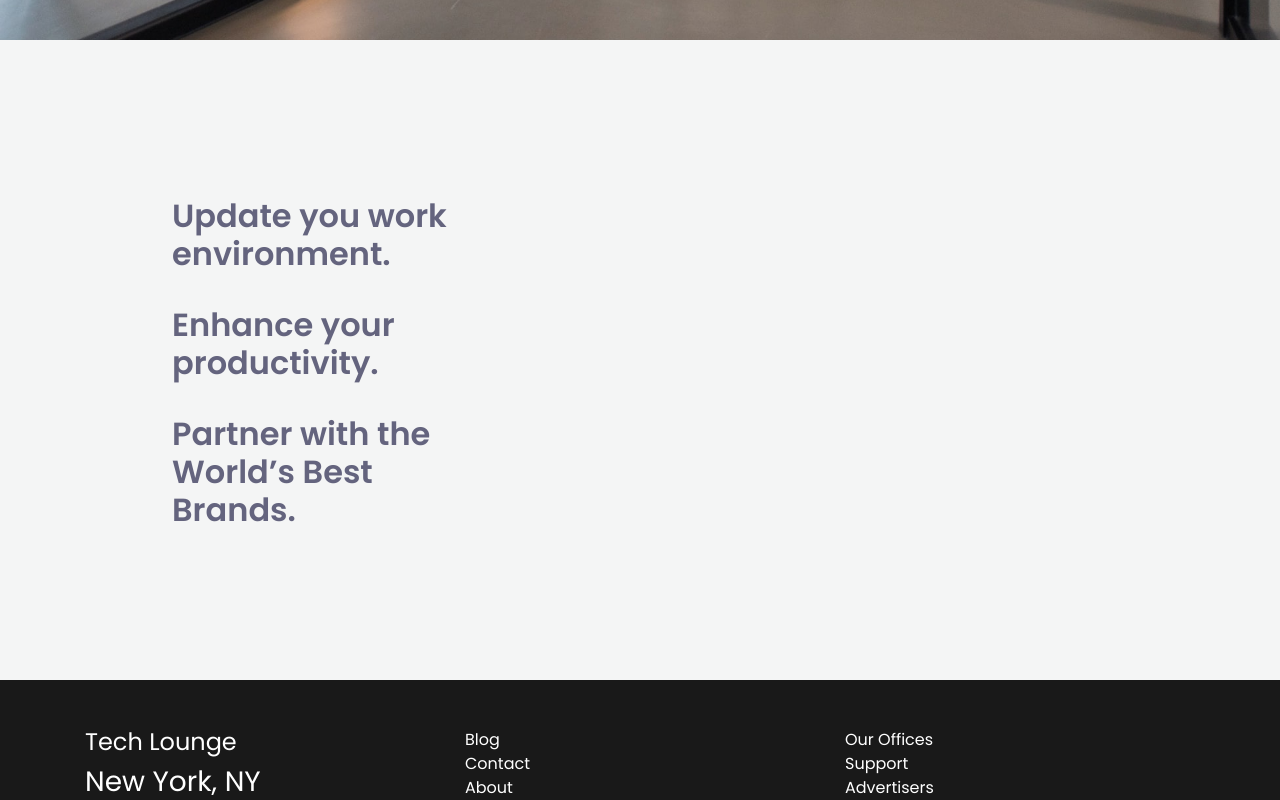
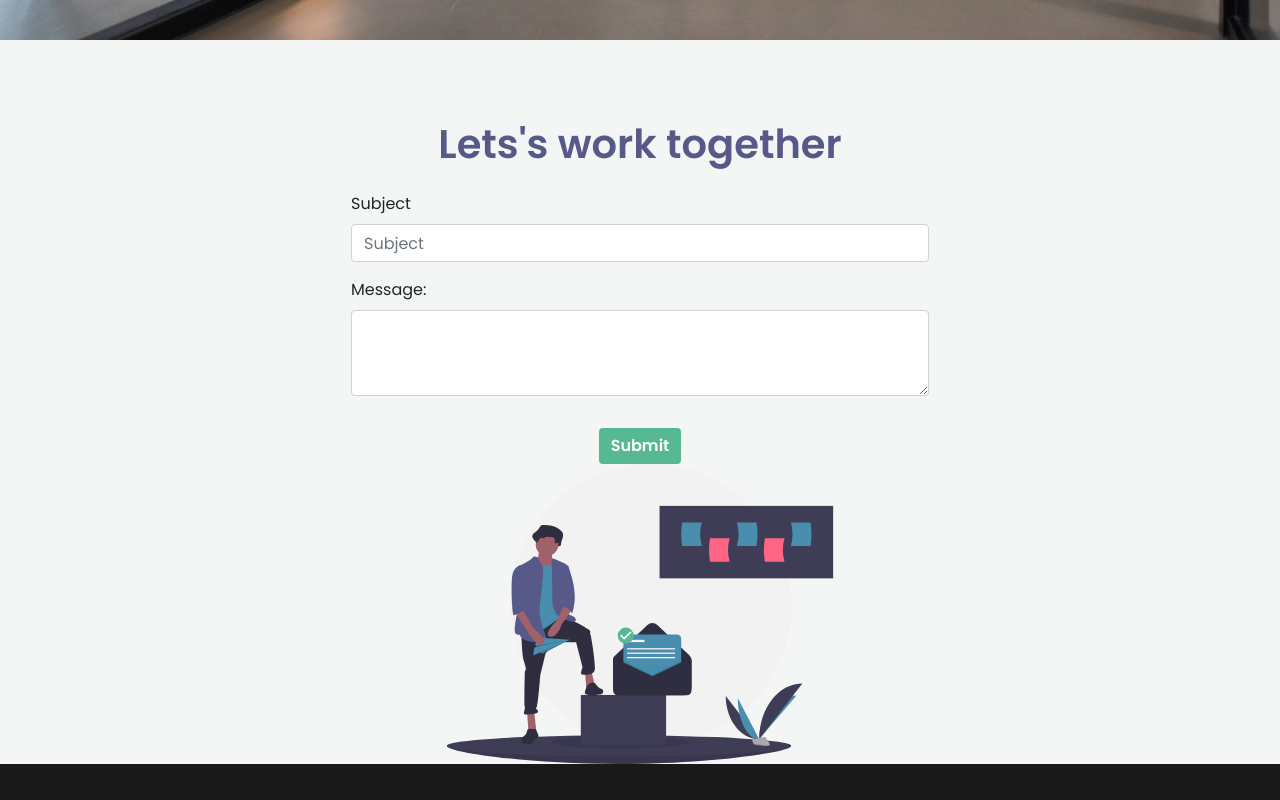
Before and after one commit to Barak-S/Tech-Lounge-v2, a React (Create React App) app: page / in a window 1280 px wide. Shown: the part 1560-2360 px from the top of the page. Built offline with nearby package versions, Linux system fonts and the light colour scheme.

Commit message:
added form for emailJS and email svg

```diff
--- a/src/App.scss
+++ b/src/App.scss
@@ -47,7 +47,7 @@ a.nav-link {
 	transition: 0.4s ease-in-out;
 	&:hover{
 		color: #fff !important;
-		background-color: $black;
+		background-color: #575A89;
 		padding: 8px 24px;
 		border-radius: 6px;
 	}
@@ -131,4 +131,4 @@ nav.navbar.navbar-expand-lg.navbar-light{
 	position: relative;
 	bottom: 0;
 	width: 100%;
-  }
+}
--- a/src/containers/Home.js
+++ b/src/containers/Home.js
@@ -1,9 +1,10 @@
 import React, { useRef, useEffect, useState } from "react";
 import { gsap, TweenMax, TweenLite, Power3 }  from 'gsap';
-import { Col } from 'react-bootstrap';
+import { Col, Form, Button } from 'react-bootstrap';
 import newyork from "../images/newyork.webp";
 import newyork2 from "../images/nyc.jpeg";
 import telaviv from "../images/telaviv.jpeg"
+import emailSvg from '../images/undraw_subscriber.svg'
 import { useIntersection } from "react-use";
 
 
@@ -14,7 +15,6 @@ const Home = () => {
     let heading2 = useRef(null)
     let heading3 = useRef(null)
     let home = useRef(null);
-    let app = useRef(null)
 
     const intersection = useIntersection(sectionRef, {
         root: null,
@@ -131,13 +131,25 @@ const Home = () => {
         </div>
 
         <div className="collection">
-            <div style={{position: "absolute"}}>
-                <Col xs={12} sm={12} md={6} lg={6} className="align-auto" style={{marginTop: "25%"}}>
-                    <h2 style={{ color: "#64647E", fontWeight: "600"}}>Update you work environment.</h2>
-                    <br/>
-                    <h2 style={{ color: "#64647E", fontWeight: "600"}}>Enhance your productivity.</h2>
-                    <br/>
-                    <h2 style={{ color: "#64647E", fontWeight: "600"}}>Partner with the World’s Best Brands.</h2>
+            <div style={{textAlign: "center"}}>
+                <Col xs={12} sm={12} md={6} lg={6} className="align-auto" style={{paddingTop: '5rem'}}>
+                    <h1 style={{ color: "#575A89", fontWeight: "600"}}>Lets's work together</h1>
+                    <Form style={{padding:'1rem', textAlign: "left"}}>
+                        <Form.Group controlId="formBasicPassword">
+                            <Form.Label>Subject</Form.Label>
+                            <Form.Control type="text" placeholder="Subject" />
+                        </Form.Group>
+                        <Form.Group >
+                            <Form.Label>Message: </Form.Label>
+                            <Form.Control as="textarea" rows={3} />
+                        </Form.Group>
+                    </Form>
+                    <Button type="submit" style={{backgroundColor: "#57B894", border: "none", fontWeight: "600"}}>
+                        Submit
+                    </Button>
+                </Col>
+                <Col>
+                    <img src={emailSvg} style={{height: 300, width: "100%" }}></img>
                 </Col>
             </div>
         </div>
```
Also changed, not shown: src/containers/Footer.js (+2 -7 lines), src/images/undraw_subscriber.svg (added). Lines whose indentation alone changed are shown as unchanged.
